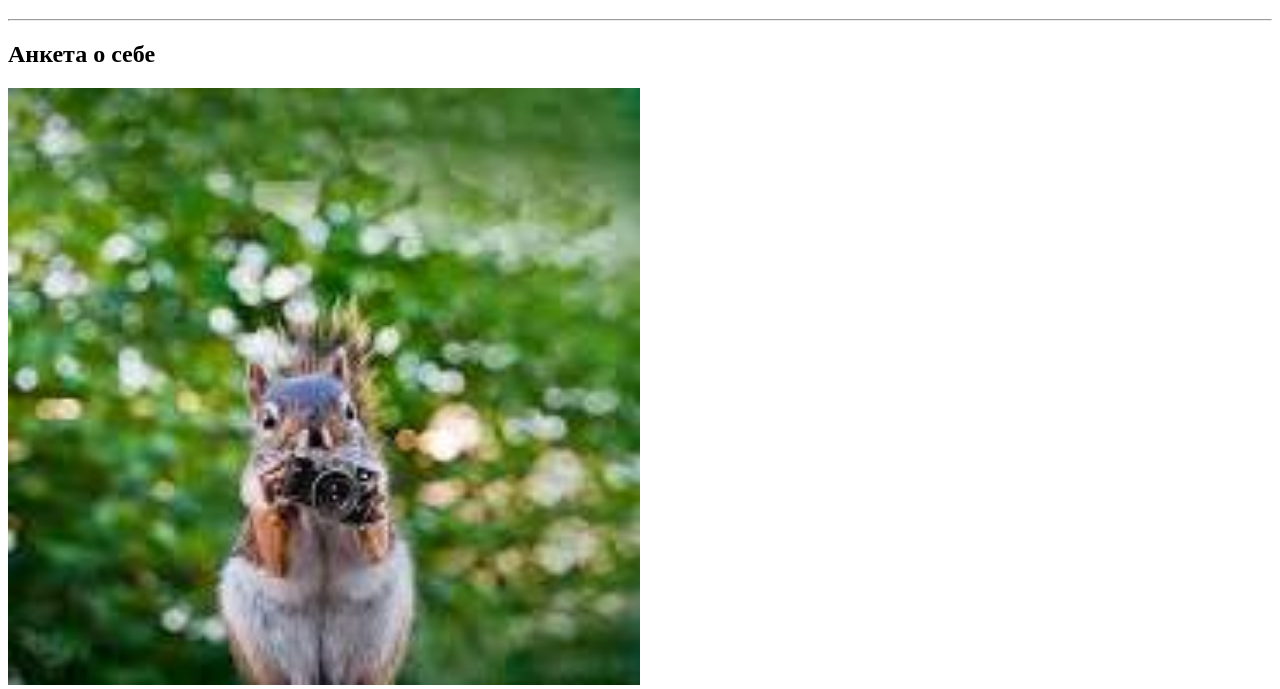
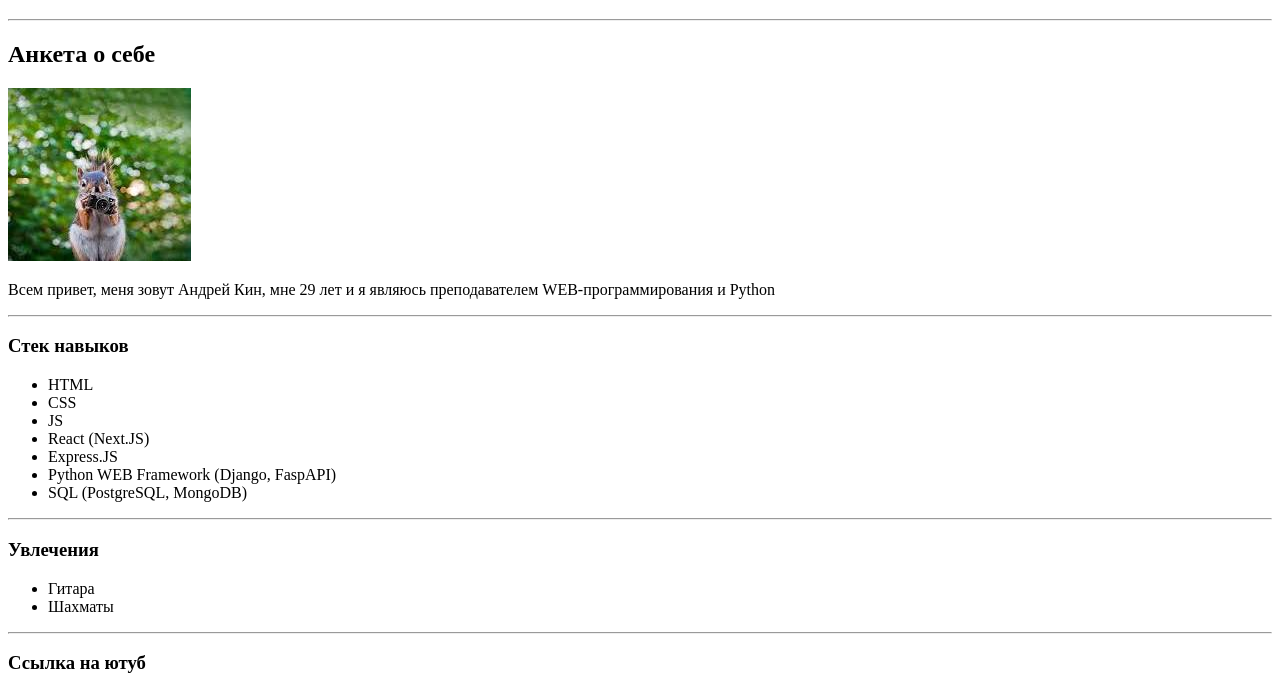
Before and after one commit to ZanyaRan/web, a plain HTML site: page 1109/task1/task1.html in a window 1280 px wide. Shown: the part 87-776 px from the top of the page. Drawn offline with Linux system fonts and the light colour scheme.

Commit message:
Update task1.html

```diff
--- a/1109/task1/task1.html
+++ b/1109/task1/task1.html
@@ -10,7 +10,7 @@
     <h1>Практическое задание №1</h1>
     <hr>
     <h2>Анкета о себе</h2>
-    <img src="img_task1_01.jpg" width="50%" alt="">
+    <img src="img_task1_01.jpg" alt="">
     <p>Всем привет, меня зовут Андрей Кин, мне 29 лет и я являюсь преподавателем WEB-программирования и Python</p>
     <hr>
     <h3>Стек навыков</h2>
@@ -33,4 +33,5 @@
     <h3>Ссылка на ютуб</h3>
     <a href="https://www.youtube.com/"><img src="yt.png" alt=""></a>
 </body>
+
 </html>
```
